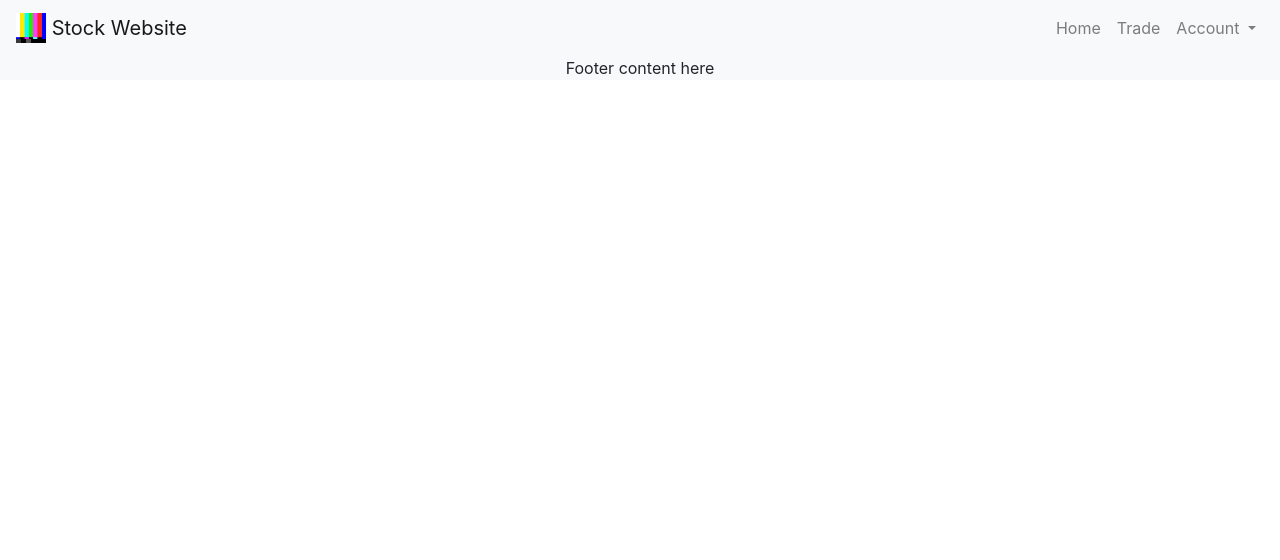
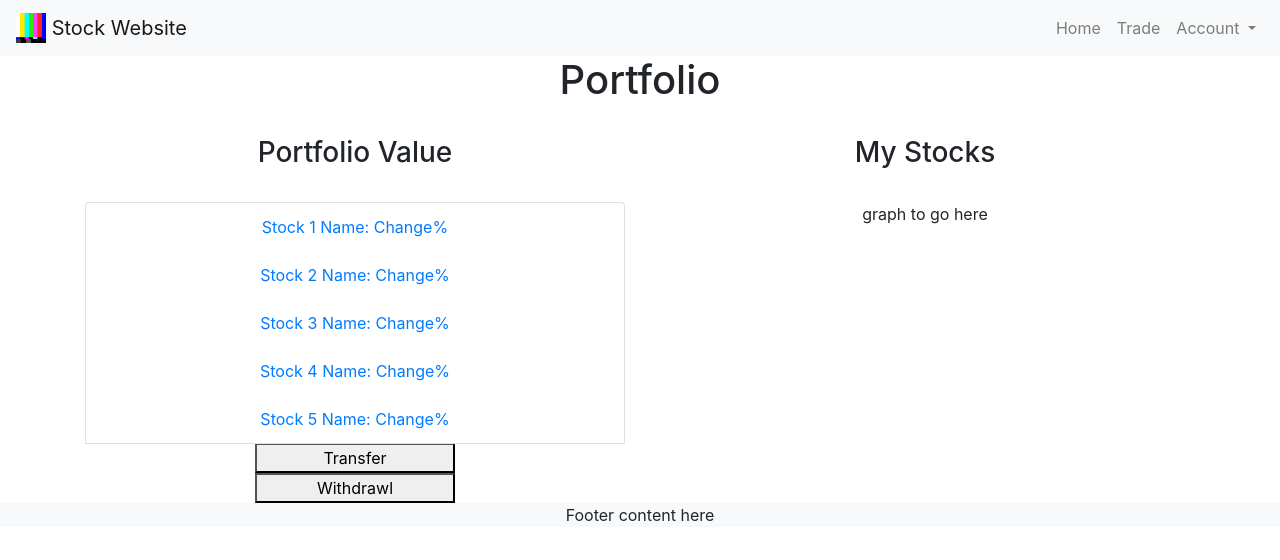
Before and after one commit to langsethluke/IFT401Project, a Flask app: page /portfolio in a window 1280 px wide. Shown: the top 560 px of the page. Run offline with Flask 3, Linux system fonts and the light colour scheme; some libraries are stand-ins or nearby versions.

Commit message:
portfolio

```diff
--- a/templates/portoflio.html
+++ b/templates/portoflio.html
@@ -1,5 +1,55 @@
 {% extends "base.html" %}
 {% block title %}Portoflio{% endblock %}
 {% block content %}
+<style>
 
+    .buttons {
+    width: 200px;
+    margin: 0 auto;
+    display: inline;
+    }
+
+</style>
+<div class="container">
+    <div class="row">
+        <div class="col text-center">
+            <h1>Portfolio</h1>
+            <br>
+        </div>
+    </div>
+    <div class="row">
+        <div class="col text-center">
+            <h3>Portfolio Value</h3>
+            <br>
+            <ul class="list-group">
+                <li class="list-group-item"><a href="#">Stock 1 Name: Change%</a></li>
+                <li class="list-group-item"><a href="#">Stock 2 Name: Change%</a></li>
+                <li class="list-group-item"><a href="#">Stock 3 Name: Change%</a></li>
+                <li class="list-group-item"><a href="#">Stock 4 Name: Change%</a></li>
+                <li class="list-group-item"><a href="#">Stock 5 Name: Change%</a></li>
+                <button onclick="transfer()" class="buttons">Transfer</button>
+                <button onclick="withdrawl()" class="buttons">Withdrawl</button>
+            </ul>
+        </div>
+        <div class="col text-center">
+            <h3>My Stocks</h3>
+            <br>
+            <ul class="list-group"></ul>
+                <p>graph to go here</p>
+            </ul>
+        </div>
+    </div>
+</div>
+<div>
+    <script>
+        function transfer() {
+            alert("transfer time")
+        }
+
+        function withdrawl() {
+            alert("withdrawl time")
+        }
+    </script>
+    <!-- <script src="portfolio.js"></script>  -->
+</div>
 {% endblock %}
```
Also changed, not shown: portfolio.js (added, +9 -0 lines).
